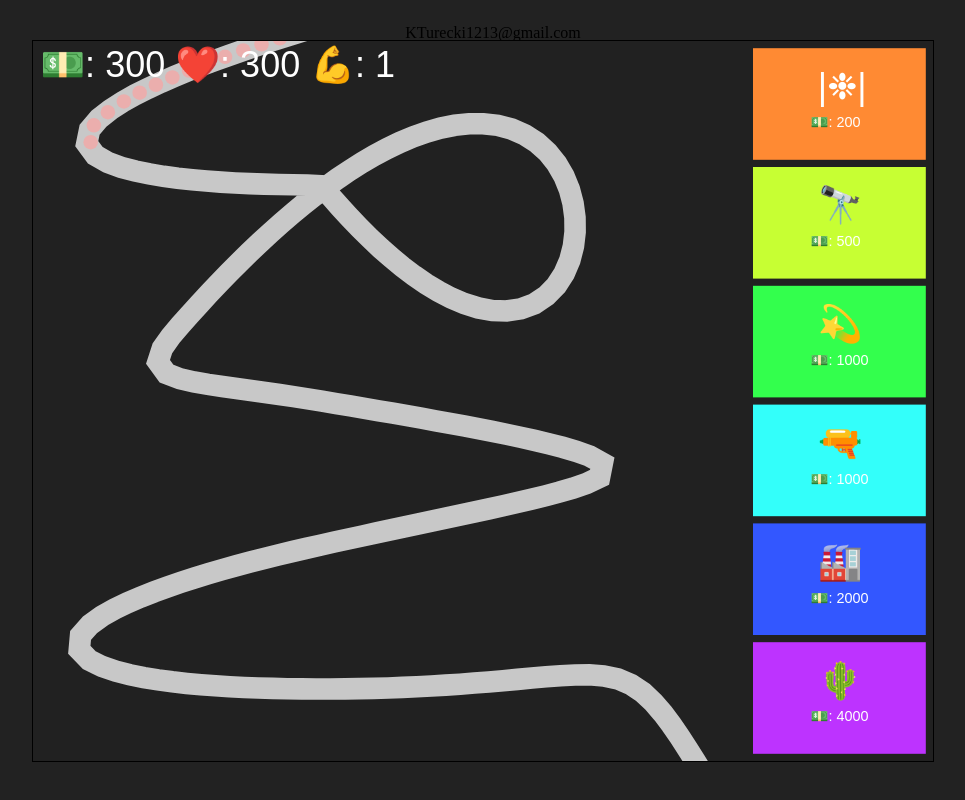
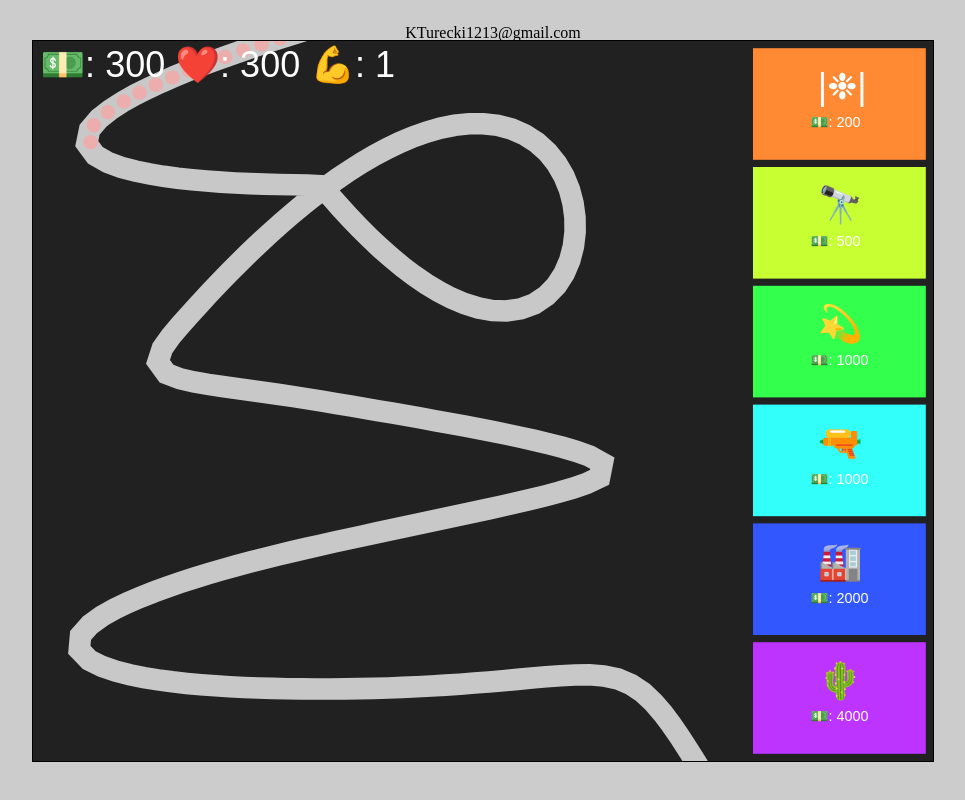
Before and after one commit to KamilT1213/KamilTureckiPortfolio.github.io, a plain HTML site: page index.html in a window 1280 px wide. Shown: the whole page, without its empty margins (147-1112 px from the left). Drawn offline with Linux system fonts and the light colour scheme.

Commit message:
Update Style-CSS.css

```diff
--- a/Style-CSS.css
+++ b/Style-CSS.css
@@ -1,5 +1,5 @@
 body{
-    background: #222222;
+    background: #cccccc;
     padding: 0em;
     display: grid;
     gap: 0em;
```
